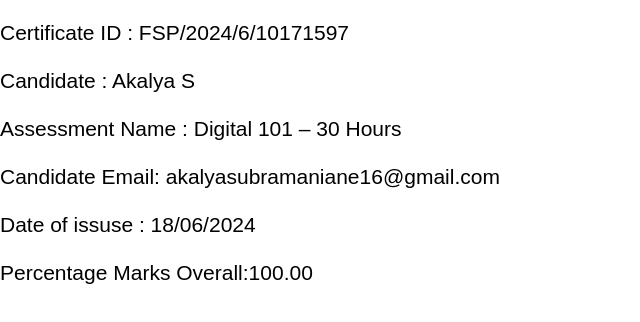
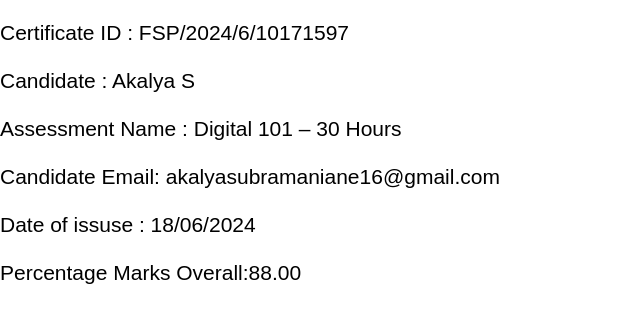
Before and after one commit to Akalya1609/digital-101, a plain HTML site: page index.html in a window 1280 px wide. Shown: the full height of the page, 0-640 px from the left. Drawn offline with Linux system fonts and the light colour scheme.

Commit message:
Update index.html

```diff
--- a/index.html
+++ b/index.html
@@ -10,7 +10,7 @@ Candidate : Akalya S<br><br>
 Assessment Name : Digital 101 – 30 Hours <br><br>
 Candidate Email: akalyasubramaniane16@gmail.com <br><br>
 Date of issuse : 18/06/2024 <br><br>
-Percentage Marks Overall:100.00</p>
+Percentage Marks Overall:88.00</p>
 
 
 </body>
```
